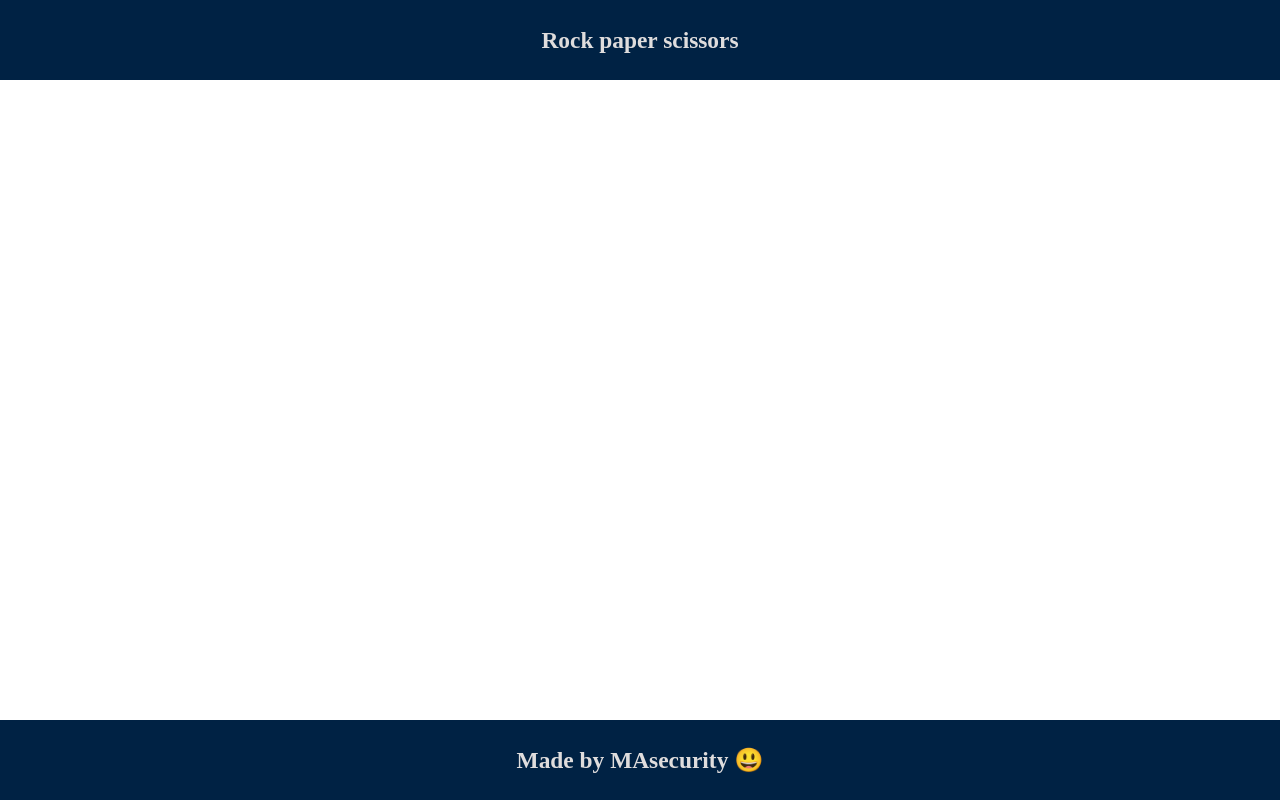
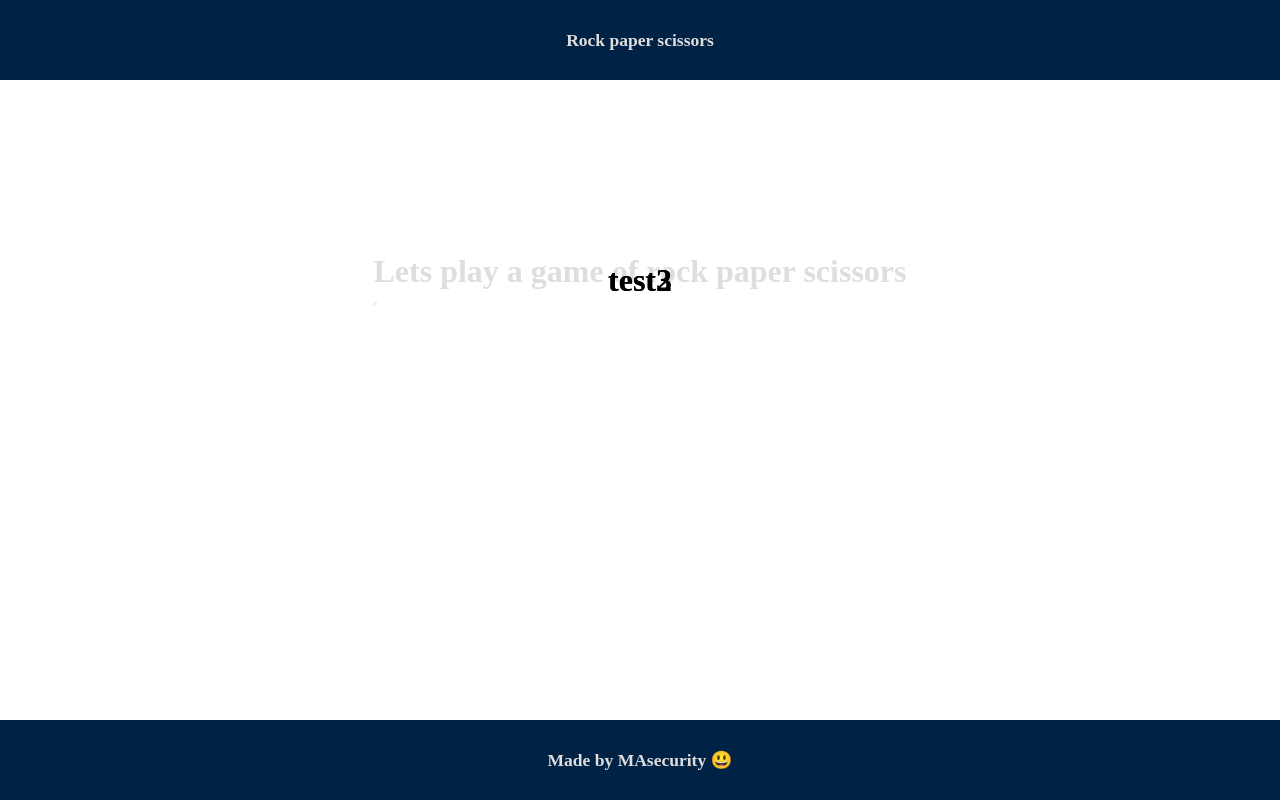
Before and after one commit to MAsecurity/Rock_Paper_Scissors, a plain HTML site: page index.html in a window 1280 px wide. Drawn offline with Linux system fonts and the light colour scheme.

Commit message:
Add position absolute to relevant divs
- This is so that they each are in the same position and centered
- Later using JS i will fade in and fade out the divs when required

```diff
--- a/index.html
+++ b/index.html
@@ -1,3 +1,7 @@
+<!-- First style the intro section -->
+<!-- Then ensure all three section, intro, match and gameover are in the same positon -->
+<!-- Then fade out those that require fading out and fadein active ones -->
+
 <!DOCTYPE html>
 <html lang="en">
 <head>
@@ -12,7 +16,24 @@
     <h3>Rock paper scissors </h3>
   </div>
   <div class="middle">
+    <div class="intro centered">
+    <h1>
+      Lets play a game of rock paper scissors
+    </h1>
+    <button>
+    </button>
+    </div>
+    <div class="match">
+      <h1>
+        test2
+      </h1>
+    </div>
+    <div class="gameover">
+      <h1>
+        test3
+      </h1>
 
+    </div>
   </div>
 
   <div class="footer">
--- a/style.css
+++ b/style.css
@@ -6,13 +6,13 @@
 
 
 body {
-  height: 100vh;
+  min-height: 100vh;
   display: flex;
   flex-direction: column;
 }
 
 .header{
-  height: 10vh;
+  min-height: 10vh;
   display: flex;
   justify-content: center;
   align-items: center;
@@ -28,7 +28,7 @@ body {
 
 .footer {
   margin-top: auto;
-  height: 10vh;
+  min-height: 10vh;
   display: flex;
   justify-content: center;
   align-items: center;
@@ -36,5 +36,26 @@ body {
 }
 
 .footer, .header {
-  font-size: 20px;
+  font-size: 15px;
 }
+
+
+.middle {
+  min-height: 50vh;
+  position: relative;
+
+
+}
+
+.intro,.match,.gameover {
+  position: absolute;
+  top: 50%;
+  left: 50%;
+  transform: translate(-50%,-50%);
+}
+
+.intro  h1{
+  color: rgb(223, 221, 221);
+  font-style: bold;
+
+}
```
